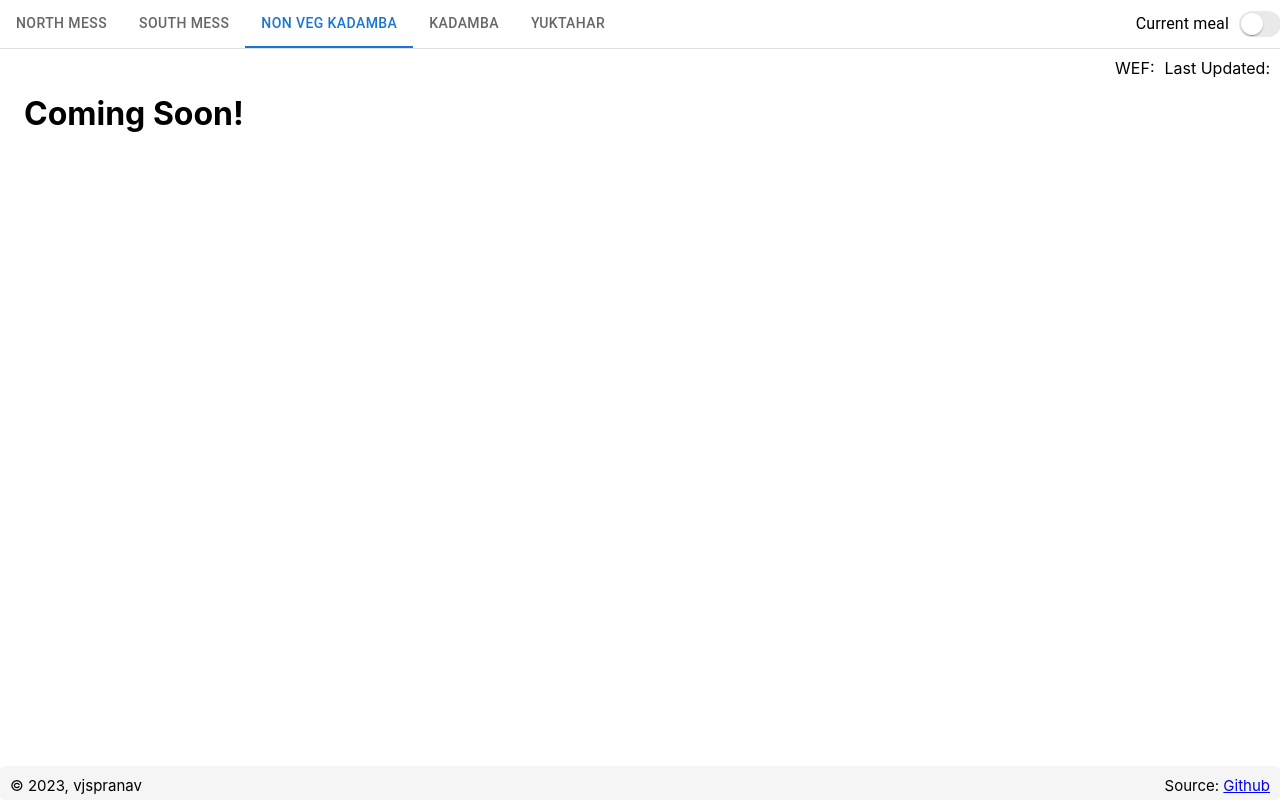
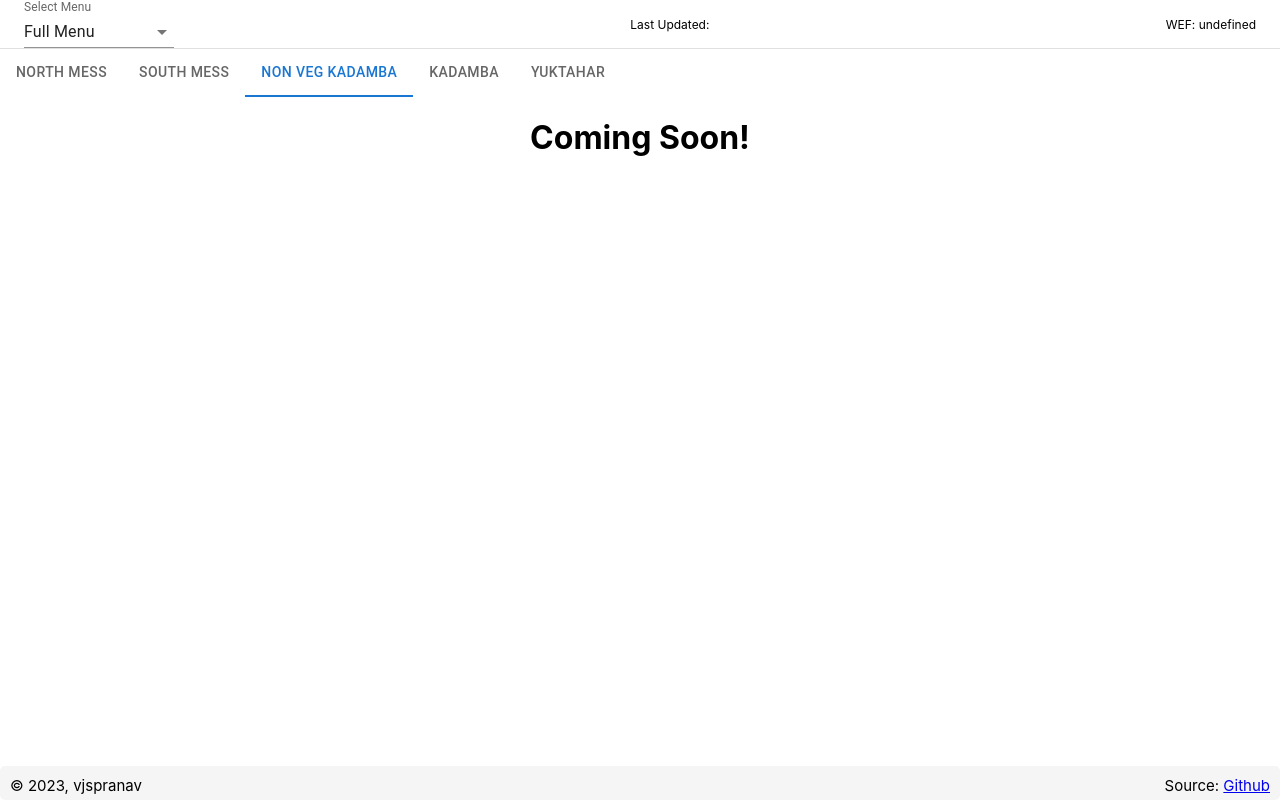
Before and after one commit to vjspranav/IIITMessMenu, a React (Create React App) app: page / in a window 1280 px wide. Both pictures are taken after a click on the tab "NON VEG KADAMBA". Built offline with nearby package versions, Linux system fonts and the light colour scheme.

Commit message:
Add a dropdown * We give every option :)

```diff
--- a/src/App.js
+++ b/src/App.js
@@ -4,6 +4,10 @@ import Tabs from "@mui/material/Tabs";
 import Tab from "@mui/material/Tab";
 import Box from "@mui/material/Box";
 import { makeStyles } from "@mui/styles";
+import MenuItem from "@mui/material/MenuItem";
+import Select from "@mui/material/Select";
+import FormControl from "@mui/material/FormControl";
+import InputLabel from "@mui/material/InputLabel";
 
 // import json
 import NorthMess from "./menus/northmess.json";
@@ -15,14 +19,6 @@ import MyTable from "./components/MyTable";
 import CurrentMeal from "./components/currentMealTable";
 
 import ReactGA from "react-ga4";
-import FormControlLabel from "@mui/material/FormControlLabel";
-import IOSSwitch from "./components/IOSSwitch";
-
-function App() {
-  const TRACKING_ID = "G-MDDETF26DX";
-  ReactGA.initialize(TRACKING_ID);
-  return <BasicTabs sx={{ width: "100vw" }} />;
-}
 
 const messFiles = [
   NorthMess, // North Mess
@@ -33,7 +29,7 @@ const messFiles = [
 ];
 
 function TabPanel(props) {
-  const { value, index, mealMenu, ...other } = props;
+  const { value, index, ...other } = props;
 
   return (
     <div
@@ -43,12 +39,12 @@ function TabPanel(props) {
       aria-labelledby={`simple-tab-${index}`}
       {...other}
     >
-      {messFiles[index] ? (
-        <MyTable menu={messFiles[index]} />
+      {messFiles[value] ? (
+        <MyTable menu={messFiles[value]} />
       ) : (
-        <Box sx={{ p: 3 }}>
+        <div style={{ textAlign: "center", marginTop: "20px" }}>
           <h1>Coming Soon!</h1>
-        </Box>
+        </div>
       )}
     </div>
   );
@@ -75,45 +71,19 @@ const useStyles = makeStyles({
   },
 });
 
-function BasicTabs() {
-  const [value, setValue] = React.useState(0);
-  const [mealMenu, setMealMenu] = React.useState(false);
-
+function BasicTabs(props) {
   const classes = useStyles();
-
-  const handleChange = (event, newValue) => {
-    setValue(newValue);
-  };
+  const { value, onChange } = props;
 
   return (
-    <Box
-      sx={{
-        width: "100vw",
-        height: "100vh",
-      }}
-    >
-      <Box
-        sx={{
-          borderBottom: 1,
-          borderColor: "divider",
-        }}
-      >
-        <Box
-          sx={{
-            display: "flex",
-            flexDirection: "row", // Change the flexDirection to "row" to make them appear in the same line
-            alignItems: "center", // Align items vertically in the center
-          }}
-        >
-          {!mealMenu && (
     <Tabs
       value={value}
-              onChange={handleChange}
+      onChange={onChange}
       classes={classes}
       aria-label="basic tabs example"
       variant="scrollable"
       allowScrollButtonsMobile
-              sx={{ flex: 1 }} // Allow the Tabs component to take available space
+      sx={{ flex: 1 }}
     >
       <Tab label="North Mess" {...a11yProps(0)} />
       <Tab label="South Mess" {...a11yProps(1)} />
@@ -121,65 +91,116 @@ function BasicTabs() {
       <Tab label="Kadamba" {...a11yProps(3)} />
       <Tab label="Yuktahar" {...a11yProps(4)} />
     </Tabs>
-          )}
-          <FormControlLabel
-            control={
-              <IOSSwitch
-                checked={mealMenu}
-                onChange={() => setMealMenu(!mealMenu)}
-                inputProps={{ "aria-label": "controlled" }}
-                sx={{ marginLeft: "10px", marginRight: "10px" }}
-              />
+  );
 }
-            label="Current meal"
-            labelPlacement="start"
-          />
+
+BasicTabs.propTypes = {
+  value: PropTypes.number.isRequired,
+  onChange: PropTypes.func.isRequired,
+};
+
+function App() {
+  const TRACKING_ID = "G-MDDETF26DX";
+  ReactGA.initialize(TRACKING_ID);
+
+  const [value, setValue] = React.useState(0);
+  const [mealMenu, setMealMenu] = React.useState("Full Menu");
+
+  const handleChange = (event) => {
+    const selectedMenu = event.target.value;
+    setMealMenu(selectedMenu);
+
+    if (selectedMenu === "Today Menu" || selectedMenu === "Upcoming Meal") {
+      // Set value to the index of the corresponding tab
+      setValue(selectedMenu === "Today Menu" ? 2 : 3);
+    }
+  };
+
+  return (
+    <Box sx={{ width: "100vw", height: "100vh" }}>
+      <Box
+        sx={{
+          borderBottom: 1,
+          borderColor: "divider",
+          display: "flex",
+          flexDirection: "row",
+          alignItems: "center",
+          justifyContent: "space-between",
+          px: 3,
+        }}
+      >
+        <FormControl variant="standard" sx={{ minWidth: 150 }}>
+          <InputLabel htmlFor="meal-menu">Select Menu</InputLabel>
+          <Select
+            value={mealMenu}
+            onChange={handleChange}
+            label="Select Menu"
+            inputProps={{ id: "meal-menu" }}
+          >
+            <MenuItem value="Full Menu">Full Menu</MenuItem>
+            <MenuItem value="Today Menu">Today Menu</MenuItem>
+            <MenuItem value="Upcoming Meal">Upcoming Meal</MenuItem>
+          </Select>
+        </FormControl>
+
+        {/* Print Last updated date and WEF date */}
+        <div style={{ fontSize: "12px" }}>
+          Last Updated: {messFiles[value]?.lastUpdated}
+        </div>
+        <div
+          style={{ fontSize: "12px" }}
+        >{`WEF: ${messFiles[value]?.wef}`}</div>
       </Box>
 
-        {/* Print Last updated date to right */}
-        <div style={{ float: "right", marginRight: "10px", marginTop: "10px" }}>
-          Last Updated: {messFiles[value]?.lastUpdated}
-        </div>
-        {/* Print wef date to right */}
-        <div style={{ float: "right", marginRight: "10px", marginTop: "10px" }}>
-          WEF: {messFiles[value]?.wef}
-        </div>
-      </Box>
-
-      {mealMenu ? (
-        <CurrentMeal meal={messFiles} />
-      ) : (
+      {mealMenu === "Full Menu" && (
         <div>
-          <TabPanel mealMenu={mealMenu} value={value} index={0}></TabPanel>
-          <TabPanel mealMenu={mealMenu} value={value} index={1}>
+          <BasicTabs
+            value={value}
+            onChange={(event, newValue) => setValue(newValue)}
+          />
+          <TabPanel value={value} index={0}></TabPanel>
+          <TabPanel value={value} index={1}>
             Item Two
           </TabPanel>
-          <TabPanel mealMenu={mealMenu} value={value} index={2}>
+          <TabPanel value={value} index={2}>
             Item Three
           </TabPanel>
-          <TabPanel mealMenu={mealMenu} value={value} index={3}>
+          <TabPanel value={value} index={3}>
             Item Four
           </TabPanel>
-          <TabPanel mealMenu={mealMenu} value={value} index={4}>
+          <TabPanel value={value} index={4}>
             Item Five
           </TabPanel>
         </div>
       )}
 
-      {/* Add additional info if any right below the table */}
+      {mealMenu === "Today Menu" && (
+        <div>
+          <Box sx={{ px: 3, py: 2 }}>
+            <h1>Coming Soon!</h1>
+          </Box>
+        </div>
+      )}
+
+      {mealMenu === "Upcoming Meal" && (
+        <div>
+          <CurrentMeal meal={messFiles} />
+        </div>
+      )}
+
+      {/* Additional Info */}
       {messFiles[value] && (
-        <div>
         <div style={{ float: "left", marginLeft: "10px", marginTop: "10px" }}>
           <b>Additional Info:</b>
           <ul>
-              {messFiles[value].additionalInfo.map((item) => (
-                <li>{item}</li>
+            {messFiles[value].additionalInfo.map((item, index) => (
+              <li key={index}>{item}</li>
             ))}
           </ul>
         </div>
-        </div>
       )}
-      {/* Add copyright and source at the bottom */}
+
+      {/* Copyright and Source */}
       <div
         style={{
           position: "fixed",
--- a/src/components/currentMealTable.js
+++ b/src/components/currentMealTable.js
@@ -82,7 +82,7 @@ const CurrentMeal = ({ meal }) => {
 
     setItems(items);
     console.log(items);
-  }, [meal]);
+  }, [meal, maxItems]);
 
   console.log(day, meal, items);
 
```
Lines whose indentation alone changed are shown as unchanged.
